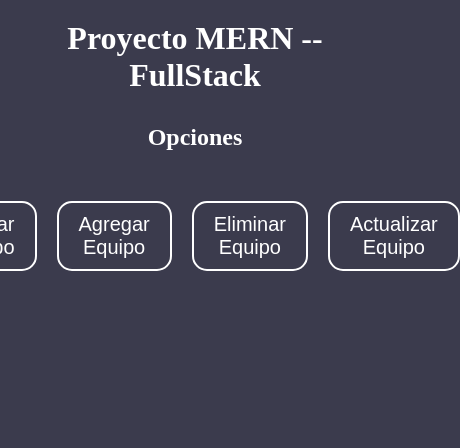
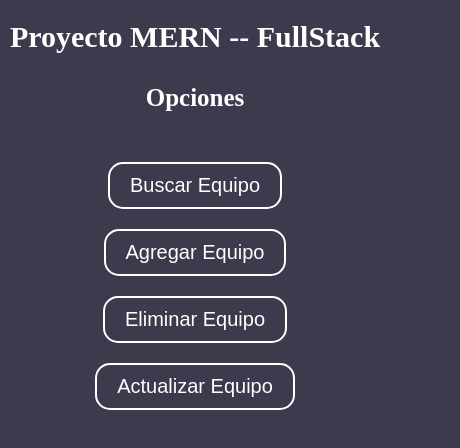
Before and after one commit to JSDRAKE/mern-vercel-project, a React (Vite) app in the folder client/: page / in a window 390 px wide. Shown: the top 448 px of the page, 460 px wide, since content can reach past the window. Built offline with nearby package versions, Linux system fonts and the light colour scheme.

Commit message:
Agregado media para vista en celulares

```diff
--- a/client/src/styles/App.css
+++ b/client/src/styles/App.css
@@ -32,3 +32,19 @@ button {
     padding: 10px 20px;
     cursor: pointer;
 }
+
+@media screen and (max-width: 768px) {
+    #botones {
+        flex-direction: column;
+        align-items: center;
+    }
+
+    h1 {
+        font-size: 30px;
+    }
+
+    h2 {
+        font-size: 25px;
+    }
+
+}
```
